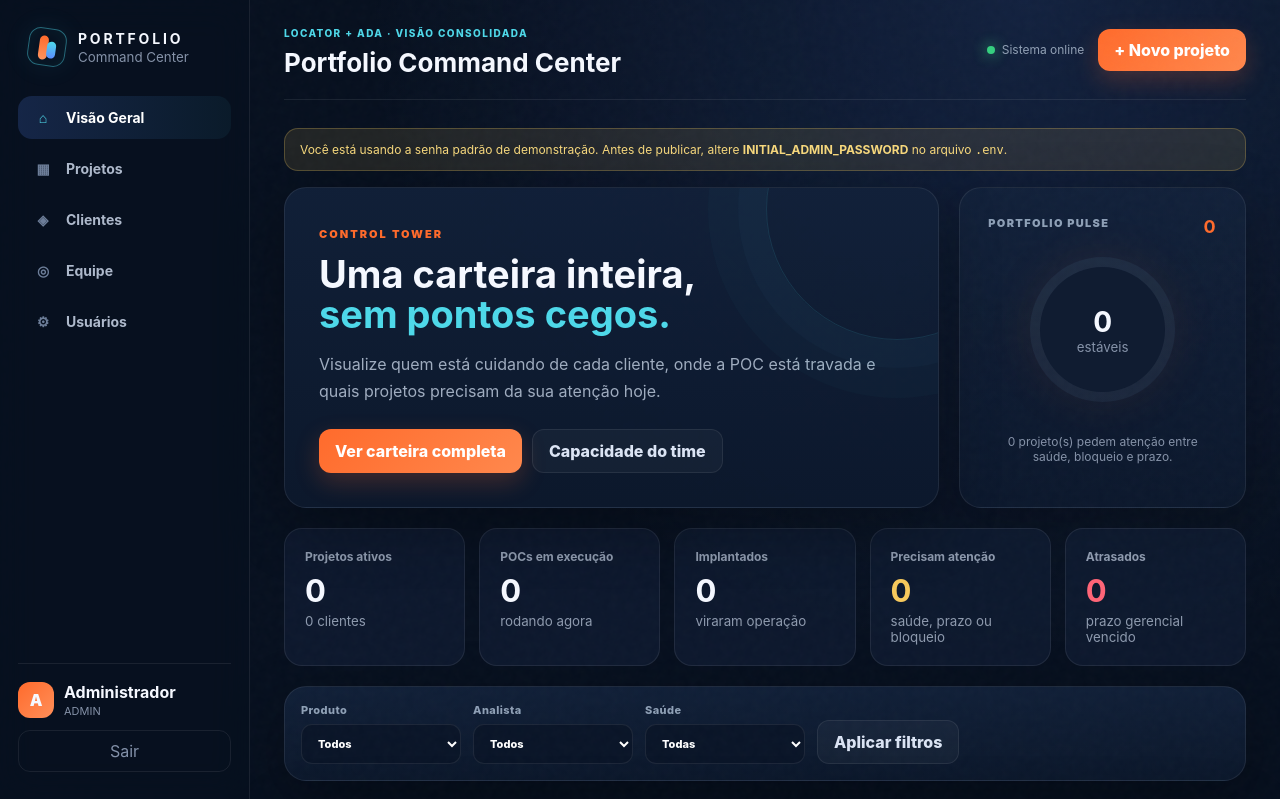
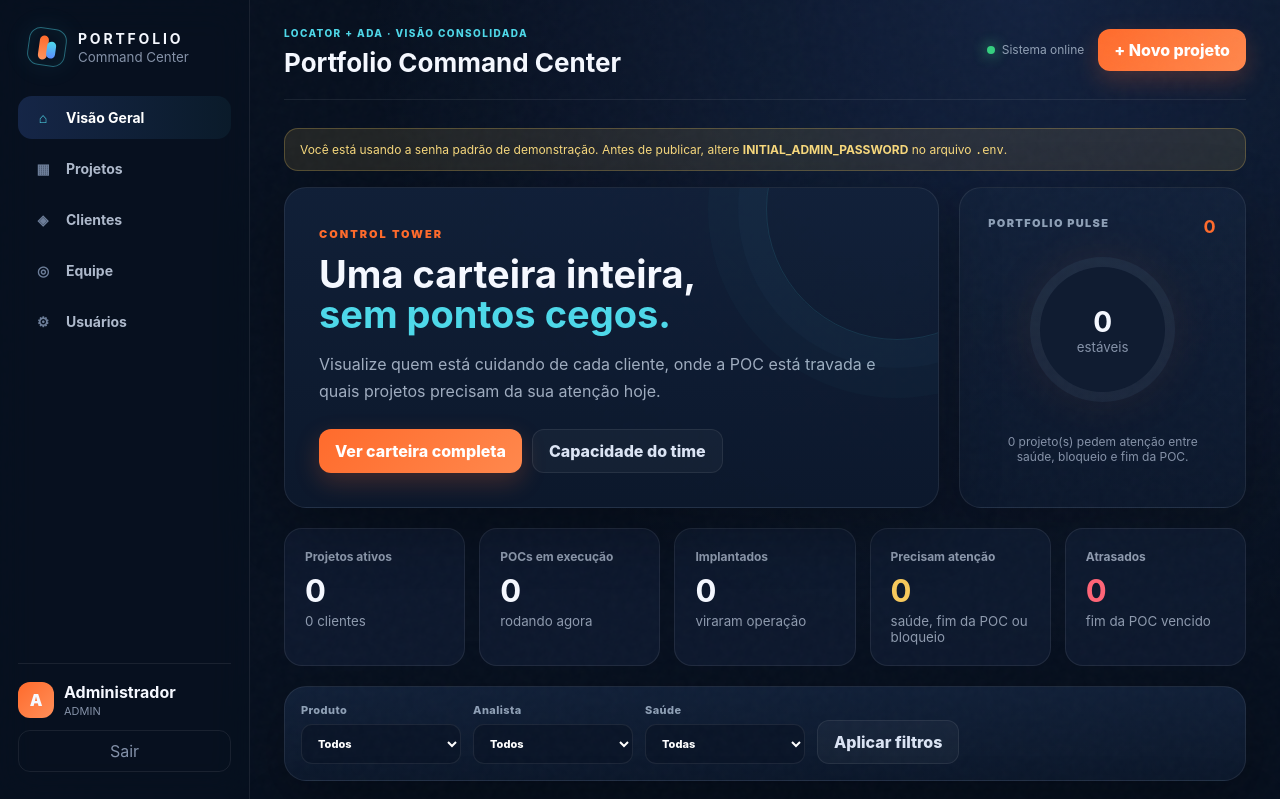
Before and after one commit to kikosouza159-afk/olos-portfolio-command-center, a FastAPI app: page / in a window 1280 px wide. Shown: the top 799 px of the page. Run offline with FastAPI, Linux system fonts and the light colour scheme; the visitor is signed in with stand-in values (Sample User, id 1); some libraries are stand-ins or nearby versions.

Commit message:
Substitui prazo gerencial por dias de POC

```diff
--- a/app/main.py
+++ b/app/main.py
@@ -3,7 +3,7 @@ from __future__ import annotations
 import base64
 import os
 from collections import defaultdict
-from datetime import date, datetime
+from datetime import date, datetime, timedelta
 from decimal import Decimal, InvalidOperation
 
 from dotenv import load_dotenv
@@ -27,6 +27,7 @@ SECRET_KEY = os.getenv("SECRET_KEY", "local-change-me")
 SESSION_HTTPS_ONLY = os.getenv("SESSION_HTTPS_ONLY", "false").lower() == "true"
 
 PRODUCTS = ["Locator", "ADA"]
+POC_DAYS_DEFAULT = {"Locator": 15, "ADA": 15}
 HEALTHS = ["Saudável", "Atenção", "Crítico"]
 PRIORITIES = ["Alta", "Média", "Baixa"]
 STAGES = ["Planejamento", "Aguardando cliente", "Desenvolvimento", "Homologação", "POC", "POC encerrada", "Implantação", "Produção", "Concluído", "Cancelado"]
@@ -124,6 +125,28 @@ def to_decimal(value: str | None, default="0"):
         return Decimal(default)
 
 
+def normalize_poc_days(value: int | str | None, product: str | None = None) -> int:
+    default = POC_DAYS_DEFAULT.get(product or "", 15)
+    try:
+        days = int(value) if value not in (None, "") else default
+    except (TypeError, ValueError):
+        days = default
+    return max(1, min(365, days))
+
+
+def calculate_poc_end(start: date | None, days: int) -> date | None:
+    if not start:
+        return None
+    # Dia inicial conta como dia 1. Ex.: 01/10 + 15 dias corridos = 15/10.
+    return start + timedelta(days=max(1, days) - 1)
+
+
+def poc_duration_days(project: Project) -> int:
+    if project.poc_start_date and project.poc_end_date:
+        return max(1, (project.poc_end_date - project.poc_start_date).days + 1)
+    return POC_DAYS_DEFAULT.get(project.product, 15)
+
+
 def lifecycle(project: Project, today: date | None = None):
     today = today or date.today()
     text = f"{project.stage} {project.status}".lower()
@@ -144,7 +167,7 @@ def lifecycle(project: Project, today: date | None = None):
 
 def deadline(project: Project, today: date | None = None):
     today = today or date.today()
-    target = project.target_date or project.poc_end_date
+    target = project.poc_end_date
     if not target:
         return {"date": None, "days": None, "state": "Sem prazo"}
     days = (target - today).days
@@ -171,9 +194,9 @@ def project_payload(project: Project):
     if life in {"Em POC", "POC encerrada"} and not project.metrics:
         guardrails.append("Cadastre pelo menos um KPI de sucesso com meta.")
     if d["state"] == "Atrasado" and life not in {"Implantado", "Concluído", "Cancelado"}:
-        guardrails.append("Prazo vencido: registre decisão, novo prazo ou encerramento da POC.")
+        guardrails.append("Fim da POC vencido: registre decisão, extensão ou encerramento da POC.")
     if d["state"] == "Vence em breve" and project.progress_percent < 80:
-        guardrails.append("Prazo próximo com progresso abaixo de 80%: priorize o próximo marco.")
+        guardrails.append("Fim da POC próximo com progresso abaixo de 80%: priorize o próximo marco.")
     if project.health == "Crítico" and not project.blocker:
         guardrails.append("Projeto crítico sem bloqueio descrito: documente a causa raiz.")
     if life == "Em POC" and not project.next_step:
@@ -189,6 +212,7 @@ def project_payload(project: Project):
         "attention": project.health in {"Atenção", "Crítico"} or d["state"] in {"Atrasado", "Vence em breve"} or bool(project.blocker),
         "guardrails": guardrails,
         "governance_score": governance_score,
+        "poc_days": poc_duration_days(project),
     }
 
 
@@ -199,6 +223,7 @@ def base_context(user: User, db: Session):
         "analysts": db.scalars(select(Analyst).where(Analyst.active.is_(True)).order_by(Analyst.name)).all(),
         "clients": db.scalars(select(Client).where(Client.active.is_(True)).order_by(Client.name)).all(),
         "products": PRODUCTS,
+        "poc_days_default": POC_DAYS_DEFAULT,
         "healths": HEALTHS,
         "priorities": PRIORITIES,
         "stages": STAGES,
@@ -320,8 +345,7 @@ def create_project(
     portfolio_name: str = Form(""),
     model: str = Form(""),
     poc_start_date: str = Form(""),
-    poc_end_date: str = Form(""),
-    target_date: str = Form(""),
+    poc_days: int = Form(15),
     stage: str = Form("Planejamento"),
     status: str = Form("Em andamento"),
     health: str = Form("Saudável"),
@@ -339,15 +363,19 @@ def create_project(
         return redirect_login()
     if not can_edit(user):
         return HTMLResponse("Sem permissão", 403)
+    selected_product = product if product in PRODUCTS else "Locator"
+    start_date = to_date(poc_start_date)
+    duration_days = normalize_poc_days(poc_days, selected_product)
+    end_date = calculate_poc_end(start_date, duration_days)
     project = Project(
         client_id=client_id,
         analyst_id=int(analyst_id) if analyst_id else None,
-        product=product if product in PRODUCTS else "Locator",
+        product=selected_product,
         portfolio_name=portfolio_name.strip() or None,
         model=model.strip() or None,
-        poc_start_date=to_date(poc_start_date),
-        poc_end_date=to_date(poc_end_date),
-        target_date=to_date(target_date) or to_date(poc_end_date),
+        poc_start_date=start_date,
+        poc_end_date=end_date,
+        target_date=end_date,
         stage=stage if stage in STAGES else "Planejamento",
         status=status if status in STATUSES else "Em andamento",
         health=health if health in HEALTHS else "Saudável",
@@ -390,8 +418,7 @@ def update_project(
     portfolio_name: str = Form(""),
     model: str = Form(""),
     poc_start_date: str = Form(""),
-    poc_end_date: str = Form(""),
-    target_date: str = Form(""),
+    poc_days: int = Form(15),
     stage: str = Form(...),
     status: str = Form(...),
     health: str = Form(...),
@@ -418,8 +445,9 @@ def update_project(
     project.portfolio_name = portfolio_name.strip() or None
     project.model = model.strip() or None
     project.poc_start_date = to_date(poc_start_date)
-    project.poc_end_date = to_date(poc_end_date)
-    project.target_date = to_date(target_date) or project.poc_end_date
+    duration_days = normalize_poc_days(poc_days, project.product)
+    project.poc_end_date = calculate_poc_end(project.poc_start_date, duration_days)
+    project.target_date = project.poc_end_date
     project.stage = stage if stage in STAGES else project.stage
     project.status = status if status in STATUSES else project.status
     project.health = health if health in HEALTHS else project.health
--- a/app/static/app.js
+++ b/app/static/app.js
@@ -26,4 +26,35 @@
       fallback?.classList.add('hidden');
     });
   });
+
+  const addCalendarDaysInclusive = (startValue, daysValue) => {
+    if (!startValue) return '';
+    const days = Math.max(1, parseInt(daysValue || '15', 10) || 15);
+    const [year, month, day] = startValue.split('-').map(Number);
+    const date = new Date(Date.UTC(year, month - 1, day));
+    date.setUTCDate(date.getUTCDate() + days - 1);
+    return date.toISOString().slice(0, 10);
+  };
+
+  document.querySelectorAll('form').forEach(form => {
+    const product = form.querySelector('[data-poc-product]');
+    const start = form.querySelector('[data-poc-start]');
+    const days = form.querySelector('[data-poc-days]');
+    const end = form.querySelector('[data-poc-end]');
+    if (!start || !days || !end) return;
+
+    const refreshEnd = () => {
+      end.value = addCalendarDaysInclusive(start.value, days.value);
+    };
+
+    start.addEventListener('change', refreshEnd);
+    days.addEventListener('input', refreshEnd);
+    product?.addEventListener('change', () => {
+      const option = product.options[product.selectedIndex];
+      if (option?.dataset.pocDays) days.value = option.dataset.pocDays;
+      refreshEnd();
+    });
+
+    refreshEnd();
+  });
 })();
--- a/app/templates/base.html
+++ b/app/templates/base.html
@@ -42,14 +42,14 @@
       <div class="modal-head"><div><small>NOVO PROJETO</small><h2>Cadastrar POC</h2></div><button type="button" class="icon-close" data-close>×</button></div>
       <div class="form-grid">
         <label>Cliente<select name="client_id" required><option value="">Selecione...</option>{% for c in clients %}<option value="{{ c.id }}">{{ c.name }}</option>{% endfor %}</select></label>
-        <label>Produto<select name="product" required>{% for x in products %}<option>{{ x }}</option>{% endfor %}</select></label>
+        <label>Produto<select name="product" required data-poc-product>{% for x in products %}<option value="{{ x }}" data-poc-days="{{ poc_days_default.get(x, 15) }}">{{ x }}</option>{% endfor %}</select></label>
         <label>Analista<select name="analyst_id"><option value="">Sem responsável</option>{% for a in analysts %}<option value="{{ a.id }}">{{ a.name }}</option>{% endfor %}</select></label>
         <label>Carteira / Projeto<input name="portfolio_name" placeholder="Ex.: Cobrança Consumer"></label>
         <label>Modelo<input name="model" placeholder="Ex.: IA, Discador, Receptivo"></label>
         <label>Prioridade<select name="priority">{% for x in priorities %}<option>{{ x }}</option>{% endfor %}</select></label>
-        <label>Início POC<input type="date" name="poc_start_date"></label>
-        <label>Fim POC<input type="date" name="poc_end_date"></label>
-        <label>Prazo gerencial<input type="date" name="target_date"></label>
+        <label>Início POC<input type="date" name="poc_start_date" data-poc-start></label>
+        <label>Dias de POC<input type="number" min="1" max="365" name="poc_days" value="15" data-poc-days></label>
+        <label>Fim POC<input type="date" data-poc-end readonly title="Calculado automaticamente em dias corridos"></label>
         <label>Etapa<select name="stage">{% for x in stages %}<option>{{ x }}</option>{% endfor %}</select></label>
         <label>Status<select name="status">{% for x in statuses %}<option>{{ x }}</option>{% endfor %}</select></label>
         <label>Saúde<select name="health">{% for x in healths %}<option>{{ x }}</option>{% endfor %}</select></label>
--- a/app/templates/dashboard.html
+++ b/app/templates/dashboard.html
@@ -5,15 +5,15 @@
 {% if default_password_warning %}<div class="alert warning">Você está usando a senha padrão de demonstração. Antes de publicar, altere <b>INITIAL_ADMIN_PASSWORD</b> no arquivo <code>.env</code>.</div>{% endif %}
 <section class="hero-grid">
   <article class="hero-copy card"><span class="kicker">CONTROL TOWER</span><h2>Uma carteira inteira,<br><em>sem pontos cegos.</em></h2><p>Visualize quem está cuidando de cada cliente, onde a POC está travada e quais projetos precisam da sua atenção hoje.</p><div class="hero-actions"><a class="btn primary" href="/projects">Ver carteira completa</a><a class="btn ghost" href="/team">Capacidade do time</a></div></article>
-  <article class="pulse-card card"><div class="pulse-head"><span>PORTFOLIO PULSE</span><b>{{ summary.attention }}</b></div><div class="pulse-ring" style="--value:{{ (summary.attention / summary.projects * 100) if summary.projects else 0 }}"><div><strong>{{ summary.projects - summary.attention }}</strong><small>estáveis</small></div></div><p>{{ summary.attention }} projeto(s) pedem atenção entre saúde, bloqueio e prazo.</p></article>
+  <article class="pulse-card card"><div class="pulse-head"><span>PORTFOLIO PULSE</span><b>{{ summary.attention }}</b></div><div class="pulse-ring" style="--value:{{ (summary.attention / summary.projects * 100) if summary.projects else 0 }}"><div><strong>{{ summary.projects - summary.attention }}</strong><small>estáveis</small></div></div><p>{{ summary.attention }} projeto(s) pedem atenção entre saúde, bloqueio e fim da POC.</p></article>
 </section>
 
 <section class="kpi-grid">
   <article class="kpi"><span>Projetos ativos</span><strong>{{ summary.projects }}</strong><small>{{ summary.clients }} clientes</small></article>
   <article class="kpi"><span>POCs em execução</span><strong>{{ summary.active_pocs }}</strong><small>rodando agora</small></article>
   <article class="kpi"><span>Implantados</span><strong>{{ summary.implanted }}</strong><small>viraram operação</small></article>
-  <article class="kpi attention"><span>Precisam atenção</span><strong>{{ summary.attention }}</strong><small>saúde, prazo ou bloqueio</small></article>
-  <article class="kpi danger"><span>Atrasados</span><strong>{{ summary.delayed }}</strong><small>prazo gerencial vencido</small></article>
+  <article class="kpi attention"><span>Precisam atenção</span><strong>{{ summary.attention }}</strong><small>saúde, fim da POC ou bloqueio</small></article>
+  <article class="kpi danger"><span>Atrasados</span><strong>{{ summary.delayed }}</strong><small>fim da POC vencido</small></article>
 </section>
 
 <section class="filter-card card">
--- a/app/templates/projects.html
+++ b/app/templates/projects.html
@@ -3,5 +3,5 @@
 {% block eyebrow %}CARTEIRA OPERACIONAL{% endblock %}
 {% block content %}
 <section class="filter-card card"><form method="get" class="filters"><label class="search grow">Buscar<input name="q" value="{{ q }}" placeholder="Cliente ou carteira"></label><label>Produto<select name="product"><option value="">Todos</option>{% for x in products %}<option {% if filter_product==x %}selected{% endif %}>{{ x }}</option>{% endfor %}</select></label><label>Analista<select name="analyst_id"><option value="">Todos</option>{% for a in analysts %}<option value="{{ a.id }}" {% if filter_analyst_id==a.id %}selected{% endif %}>{{ a.name }}</option>{% endfor %}</select></label><label>Saúde<select name="health"><option value="">Todas</option>{% for x in healths %}<option {% if filter_health==x %}selected{% endif %}>{{ x }}</option>{% endfor %}</select></label><button class="btn ghost">Filtrar</button></form></section>
-<section class="table-card card"><table><thead><tr><th>Cliente</th><th>Produto</th><th>Analista</th><th>Ciclo</th><th>Saúde</th><th>Prazo</th><th>Progresso</th><th></th></tr></thead><tbody>{% for x in rows %}<tr><td><b>{{ x.project.client.name }}</b><small>{{ x.project.portfolio_name or '-' }}</small></td><td><span class="product-chip {{ x.project.product|lower }}">{{ x.project.product }}</span></td><td>{{ x.project.analyst.name if x.project.analyst else 'Sem responsável' }}</td><td>{{ x.lifecycle }}</td><td><span class="tag">{{ x.project.health }}</span></td><td><span class="deadline-text {{ 'late' if x.deadline.state=='Atrasado' else '' }}">{{ x.deadline.date.strftime('%d/%m/%Y') if x.deadline.date else '-' }}<small>{{ x.deadline.state }}</small></span></td><td><div class="inline-progress"><div class="progress"><i style="width:{{ x.project.progress_percent }}%"></i></div><b>{{ x.project.progress_percent }}%</b></div></td><td><a class="row-open" href="/projects/{{ x.project.id }}">Abrir →</a></td></tr>{% else %}<tr><td colspan="8"><div class="empty-state">Nenhum projeto encontrado.</div></td></tr>{% endfor %}</tbody></table></section>
+<section class="table-card card"><table><thead><tr><th>Cliente</th><th>Produto</th><th>Analista</th><th>Ciclo</th><th>Saúde</th><th>Fim POC</th><th>Progresso</th><th></th></tr></thead><tbody>{% for x in rows %}<tr><td><b>{{ x.project.client.name }}</b><small>{{ x.project.portfolio_name or '-' }}</small></td><td><span class="product-chip {{ x.project.product|lower }}">{{ x.project.product }}</span></td><td>{{ x.project.analyst.name if x.project.analyst else 'Sem responsável' }}</td><td>{{ x.lifecycle }}</td><td><span class="tag">{{ x.project.health }}</span></td><td><span class="deadline-text {{ 'late' if x.deadline.state=='Atrasado' else '' }}">{{ x.deadline.date.strftime('%d/%m/%Y') if x.deadline.date else '-' }}<small>{{ x.deadline.state }}</small></span></td><td><div class="inline-progress"><div class="progress"><i style="width:{{ x.project.progress_percent }}%"></i></div><b>{{ x.project.progress_percent }}%</b></div></td><td><a class="row-open" href="/projects/{{ x.project.id }}">Abrir →</a></td></tr>{% else %}<tr><td colspan="8"><div class="empty-state">Nenhum projeto encontrado.</div></td></tr>{% endfor %}</tbody></table></section>
 {% endblock %}
```
Also changed, not shown: app/templates/project_detail.html (+2 -2 lines).
